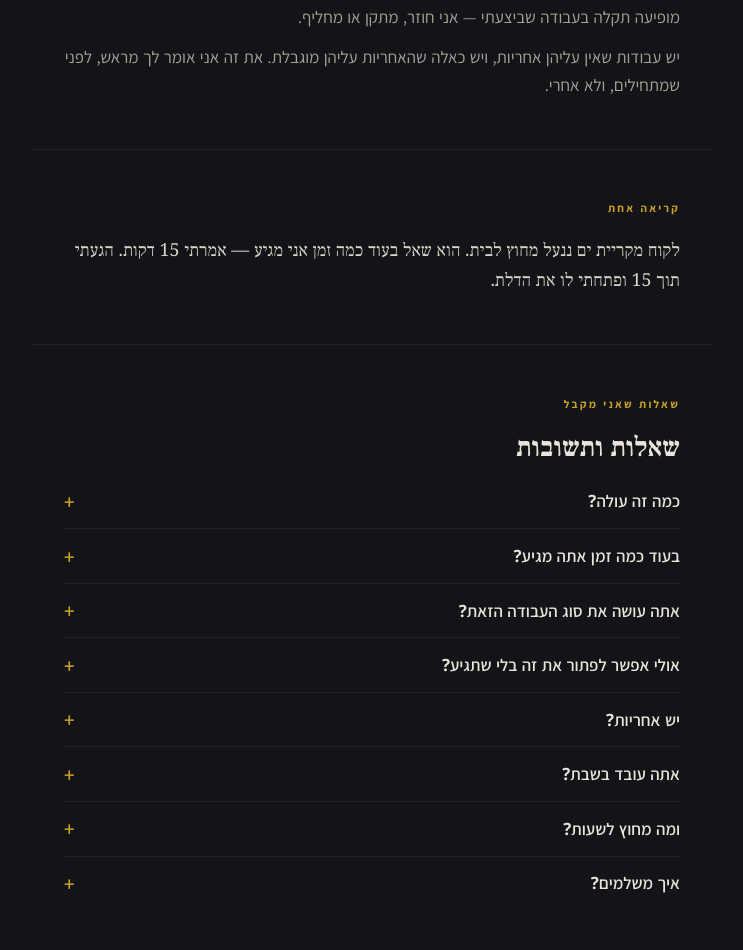
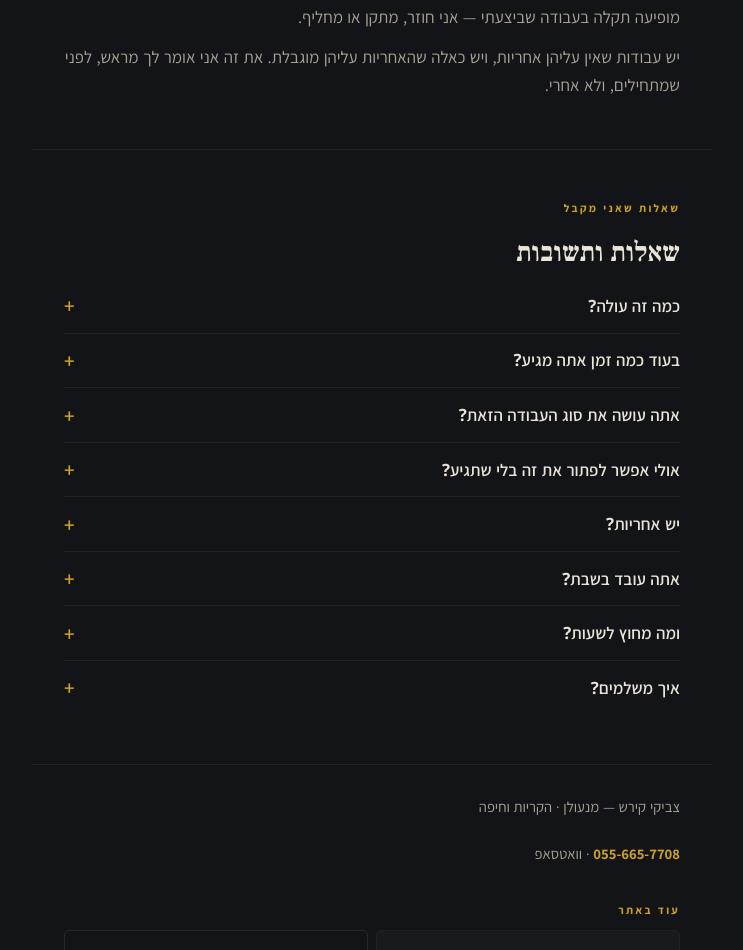
Before and after one commit to zviki-locksmith/zviki-locksmith-krayot, a plain HTML site: page index.html in a window 1280 px wide. Shown: the part 2522-3472 px from the top of the page, without its empty margins (268-1011 px from the left). Drawn offline with Linux system fonts and the light colour scheme.

Commit message:
הסרת קטע הסיפור מהעמוד הראשי לבקשת צביקי
צביקי ביקש להוריד את הקטע "קרה באמת" (סיפור מקריאה אמיתית, data-sid="story"). הוסרו הסקשן וכלל ה-CSS שלו בלבד; שאר העמוד ללא שינוי.

```diff
--- a/index.html
+++ b/index.html
@@ -152,8 +152,6 @@ h1{font-family:var(--disp);font-weight:900;font-size:clamp(2rem,9vw,2.9rem);
 .svc li{padding-block:.55rem;border-bottom:1px solid var(--line-soft);font-size:1.01rem}
 .svc li:last-child{border-bottom:0}
 
-/* ── story ────────────────────────────────────────────────────────── */
-.story{font-family:var(--disp);font-size:1.12rem;line-height:1.7;color:#D9D3C8}
 
 /* ── faq ──────────────────────────────────────────────────────────── */
 details{border-bottom:1px solid var(--line-soft)}
@@ -283,13 +281,6 @@ details p{color:var(--dim);padding-bottom:.9rem;font-size:.97rem}
   <p class="dim">יש עבודות שאין עליהן אחריות, ויש כאלה שהאחריות עליהן מוגבלת. את זה אני אומר לך מראש, לפני שמתחילים, ולא אחרי.</p>
 </section>
 
-<!-- ══ STORY ══ Until there are reviews, this is the only proof on the
-     page — and it is his own account, in his own words, not a testimonial. ══ -->
-<section class="wrap sec" data-sid="story" data-title="סיפור מקריאה אמיתית">
-  <p class="lbl">קריאה אחת</p>
-  <p class="story">לקוח מקריית ים ננעל מחוץ לבית. הוא שאל בעוד כמה זמן אני מגיע — אמרתי 15 דקות. הגעתי תוך 15 ופתחתי לו את הדלת.</p>
-</section>
-
 <!-- ══ FAQ ══ His own answers. Mirrored in FAQPage JSON-LD above: not one
      of the ten competitors has FAQ structured data, and the search engines
      are already writing AI answers for these queries. ══ -->
```
